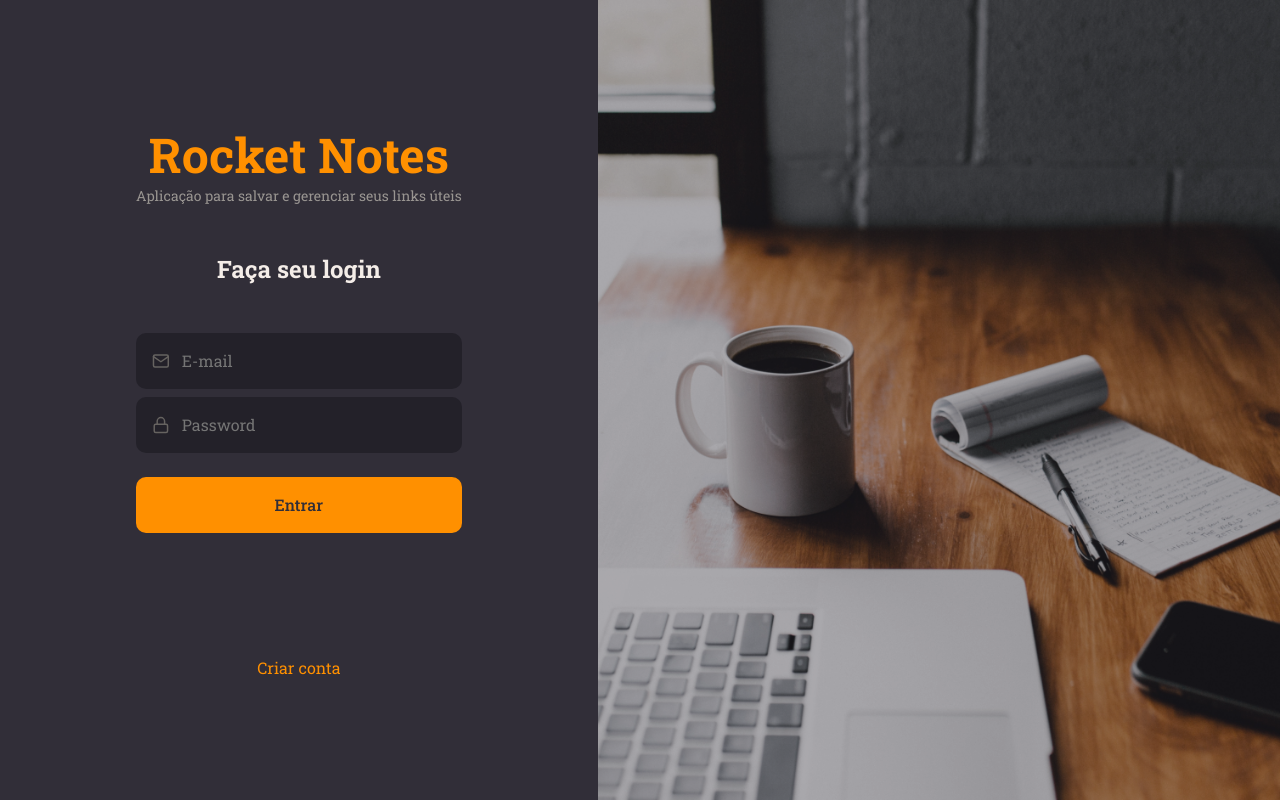
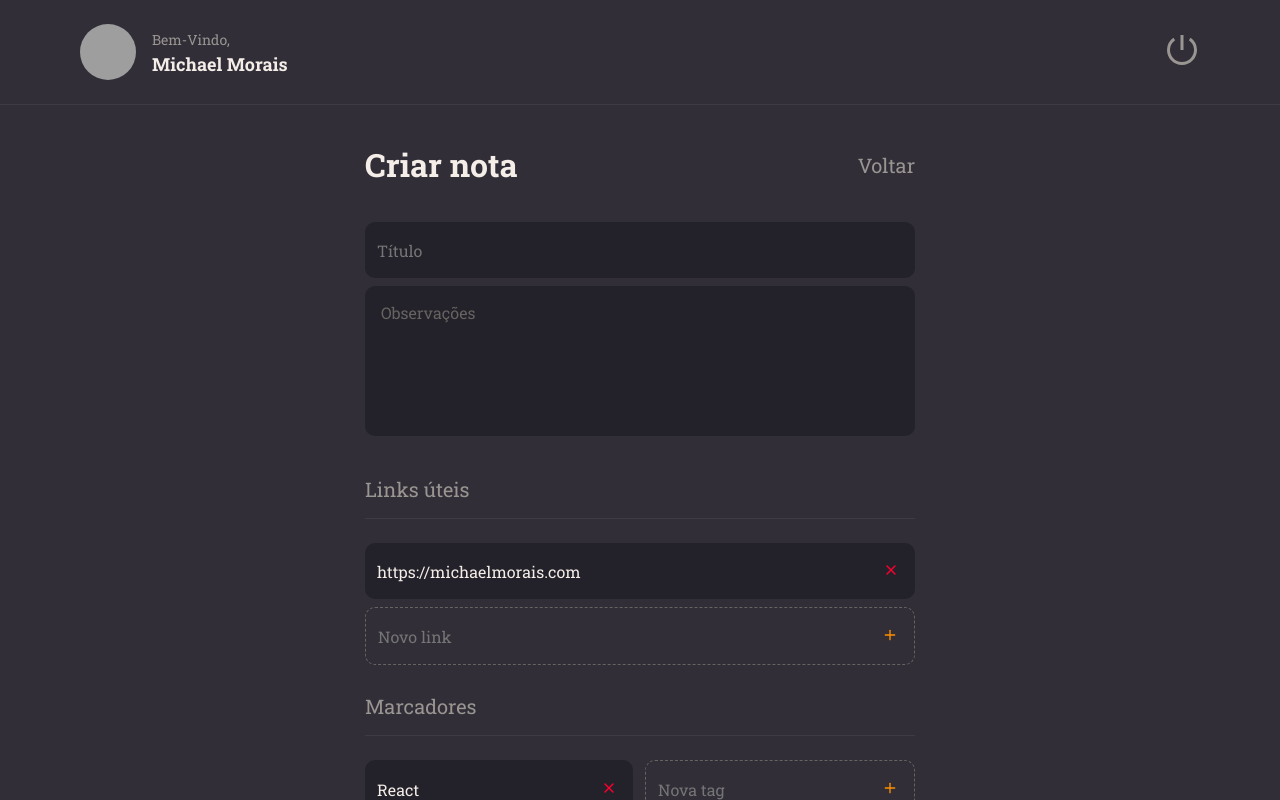
Before and after one commit to itsmorais/react-notes, a React (Vite) app: page / in a window 1280 px wide. Built offline with nearby package versions, Linux system fonts and the light colour scheme; grey boxes are pictures that could not be loaded.

Commit message:
pages done

```diff
--- /dev/null
+++ b/src/components/NoteItem/index.jsx
@@ -0,0 +1,24 @@
+import { Container } from "./styles";
+import { FiPlus, FiX } from "react-icons/fi"
+
+export function NoteItem({ isNew, value, onClick, ...rest }) {
+  return (
+    <Container isNew={isNew}>
+      <input
+        type="text"
+        value={value}
+        readOnly={!isNew}
+        {...rest}
+      />
+
+      <button
+        type="button"
+        onClick={onClick}
+        className={isNew ? "button-add" : "button-delete"}
+      >
+        {isNew ? <FiPlus /> : <FiX />}
+
+      </button>
+    </Container>
+  )
+}
--- /dev/null
+++ b/src/components/NoteItem/styles.js
@@ -0,0 +1,43 @@
+import styled from 'styled-components'
+
+export const Container = styled.div`
+  display: flex;
+  align-items: center;
+
+  background-color: ${({ theme, isNew }) =>
+    isNew ? 'transparent' : theme.COLORS.BACKGROUND_900};
+
+  color: ${({ theme }) => theme.COLORS.GRAY_300};
+
+  border: ${({ theme, isNew }) =>
+    isNew ? `1px dashed ${theme.COLORS.GRAY_300}` : 'none'};
+
+  margin-bottom: 8px;
+  border-radius: 10px;
+  padding-right: 16px;
+
+  > input {
+    height: 56px;
+    width: 100%;
+
+    padding: 12px;
+    color: ${({ theme }) => theme.COLORS.WHITE};
+    background: transparent;
+    border: 0;
+
+    &:placeholder {
+      color: ${({ theme }) => theme.COLORS.GRAY_300};
+    }
+  }
+
+  > button {
+    border: none;
+    background: none;
+  }
+  .button-delete {
+    color: ${({ theme }) => theme.COLORS.RED};
+  }
+  .button-add {
+    color: ${({ theme }) => theme.COLORS.ORANGE};
+  }
+`
--- /dev/null
+++ b/src/components/TextArea/index.jsx
@@ -0,0 +1,9 @@
+import { Container } from "./styles";
+
+export function TextArea({ value, ...rest }) {
+  return (
+    <Container {...rest}>
+      {value}
+    </Container>
+  )
+}
--- /dev/null
+++ b/src/components/TextArea/styles.js
@@ -0,0 +1,20 @@
+import styled from 'styled-components'
+
+export const Container = styled.textarea`
+  width: 100%;
+  height: 150px;
+
+  background-color: ${({ theme }) => theme.COLORS.BACKGROUND_900};
+  color: ${({ theme }) => theme.COLORS.WHITE};
+
+  border: none;
+  resize: none;
+
+  margin-bottom: 8px;
+  border-radius: 10px;
+  padding: 16px;
+
+  &::placeholder {
+    color: ${({ theme }) => theme.COLORS.GRAY_300};
+  }
+`
--- a/src/main.jsx
+++ b/src/main.jsx
@@ -1,6 +1,6 @@
 import React from 'react'
 import ReactDOM from 'react-dom/client'
-import { SignIn } from './pages/signin/index'
+import { New } from './pages/New/index'
 import { ThemeProvider } from 'styled-components'
 import theme from './styles/theme'
 import GlobalStyles from './styles/global'
@@ -9,7 +9,7 @@
   <React.StrictMode>
     <ThemeProvider theme={theme}>
       <GlobalStyles />
-      <SignIn />
+      <New />
     </ThemeProvider>
   </React.StrictMode>
 
--- /dev/null
+++ b/src/pages/New/index.jsx
@@ -0,0 +1,47 @@
+import { Container, Form } from "./styles";
+import { Header } from "../../components/header"
+import { Input } from "../../components/input"
+import { TextArea } from "../../components/TextArea";
+import { Section } from "../../components/section"
+import { NoteItem } from "../../components/NoteItem";
+import { Button } from "../../components/button"
+
+export function New() {
+  return (
+    <Container>
+      <Header />
+      <main>
+        <Form>
+          <header>
+            <h1>Criar nota</h1>
+            <a href="/">Voltar </a>
+          </header>
+
+          <Input
+            placeholder="Título"
+
+          />
+          <TextArea
+            placeholder="Observações"
+          />
+
+          <Section title="Links úteis">
+            <NoteItem value="https://michaelmorais.com" />
+            <NoteItem isNew placeholder="Novo link" />
+          </Section>
+
+          <Section title="Marcadores">
+            <div className="tags">
+              <NoteItem value="React" />
+              <NoteItem isNew placeholder="Nova tag" />
+            </div>
+          </Section>
+          <Button
+            title="Salvar"
+          />
+        </Form>
+      </main>
+
+    </Container>
+  )
+}
--- /dev/null
+++ b/src/pages/New/styles.js
@@ -0,0 +1,42 @@
+import styled from 'styled-components'
+
+export const Container = styled.div`
+  width: 100%;
+  height: 100vh;
+
+  display: grid;
+  grid-template-rows: 105px auto;
+
+  grid-template-areas:
+    'header'
+    'content';
+
+  > main {
+    grid-area: content;
+    overflow-y: auto;
+  }
+
+  .tags {
+    display: flex;
+    justify-content: space-between;
+    flex-wrap: wrap;
+  }
+`
+
+export const Form = styled.form`
+  max-width: 550px;
+  margin: 38px auto;
+
+  > header {
+    display: flex;
+    align-items: center;
+    justify-content: space-between;
+
+    margin-bottom: 36px;
+
+    > a {
+      font-size: 20px;
+      color: ${({ theme }) => theme.COLORS.GRAY_100};
+    }
+  }
+`
--- /dev/null
+++ b/src/pages/profile/styles.js
@@ -0,0 +1,71 @@
+import styled from 'styled-components'
+
+export const Container = styled.div`
+  width: 100%;
+
+  > header {
+    width: 100%;
+    height: 144px;
+
+    background: ${({ theme }) => theme.COLORS.BACKGROUND_900};
+    display: flex;
+    align-items: center;
+    padding: 0 124px;
+
+    > svg {
+      color: ${({ theme }) => theme.COLORS.GRAY_100};
+      font-size: 24px;
+    }
+  }
+`
+
+export const Form = styled.form`
+  max-width: 340px;
+  margin: 30px auto;
+
+  > div:nth-child(4) {
+    margin-top: 24px;
+  }
+`
+
+export const Avatar = styled.div`
+  position: relative;
+  margin: -125px auto 32px;
+
+  width: 186px;
+  height: 186px;
+
+  > img {
+    width: 186px;
+    height: 186px;
+    border-radius: 50%;
+  }
+
+  > label {
+    width: 48px;
+    height: 48px;
+
+    background-color: ${({ theme }) => theme.COLORS.ORANGE};
+    border-radius: 50%;
+
+    display: flex;
+    align-items: center;
+    justify-content: center;
+
+    position: absolute;
+    bottom: 7px;
+    right: 7px;
+
+    cursor: pointer;
+
+    > input {
+      display: none;
+    }
+
+    > svg {
+      width: 20px;
+      height: 20px;
+      color: ${({ theme }) => theme.COLORS.BACKGROUND_800};
+    }
+  }
+`
```
Also changed, not shown: src/pages/profile/index.jsx (added, +51 -0 lines).
